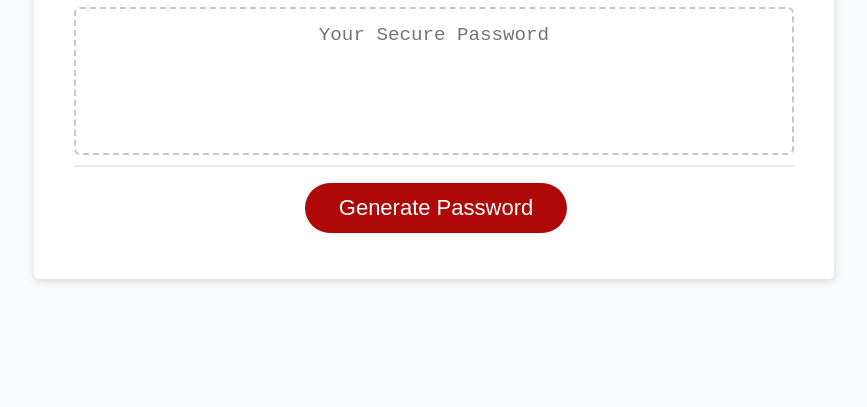
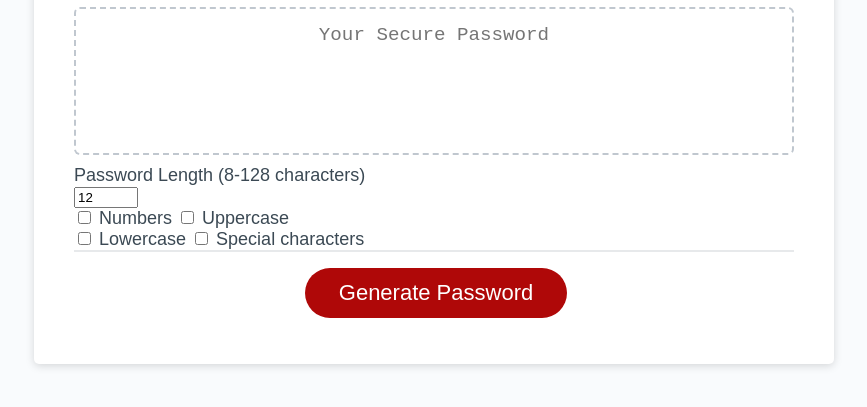
Before and after one commit to IzzyBrassell/Third-Project, a plain HTML site: page index.html in a window 1280 px wide. Shown: the part 241-648 px from the top of the page, without its empty margins (206-1073 px from the left). Drawn offline with Linux system fonts and the light colour scheme.

Commit message:
"index.html changes"

```diff
--- a/index.html
+++ b/index.html
@@ -24,11 +24,28 @@
             aria-label="Generated Password"
           ></textarea>
         </div>
+        <label for="passwordLength">Password Length (8-128 characters)</label>
+        <form id="passwordLength">
+          <input type="number" min="8" max="128" id="pwLength" value="12">
+          </form>
+        <div>
+          <input type="checkbox" id="cb1" value="num"/>
+          <label for="cb1">Numbers</label>
+          <input type="checkbox" id="cb2" value="Uppercase"/>
+          <label for="cb1">Uppercase</label>
+        </div>
+        <div>
+          <input type="checkbox" id="cb3" value="Lowercase"/>
+          <label for="cb1">Lowercase</label>
+          <input type="checkbox" id="cb4" value="Special characters"/>
+          <label for="cb1">Special characters</label>
+        </div>
         <div class="card-footer">
           <button id="generate" class="btn">Generate Password</button>
         </div>
       </div>
     </div>
+
     <script src="script.js"></script>
   </body>
 </html>
```
